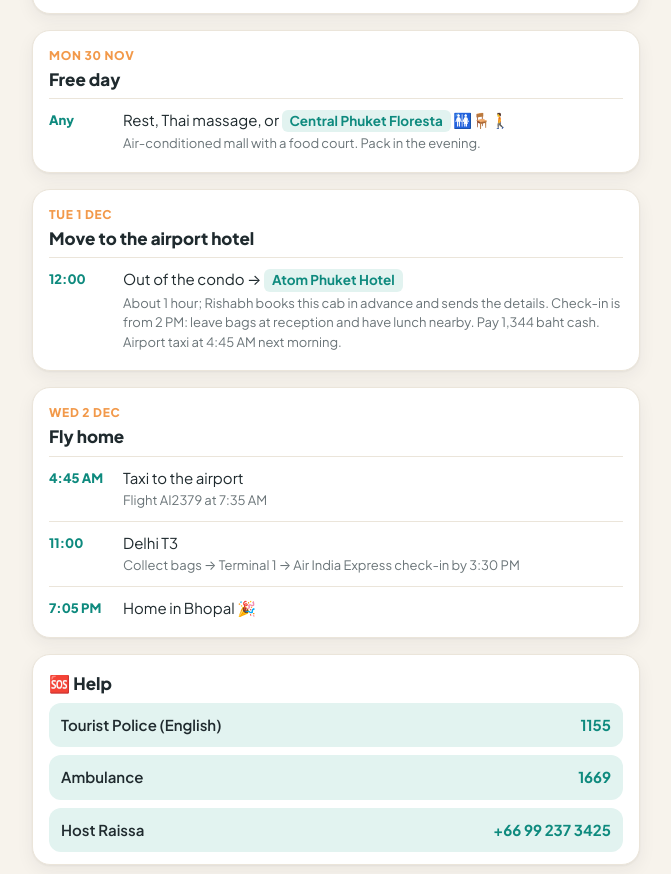
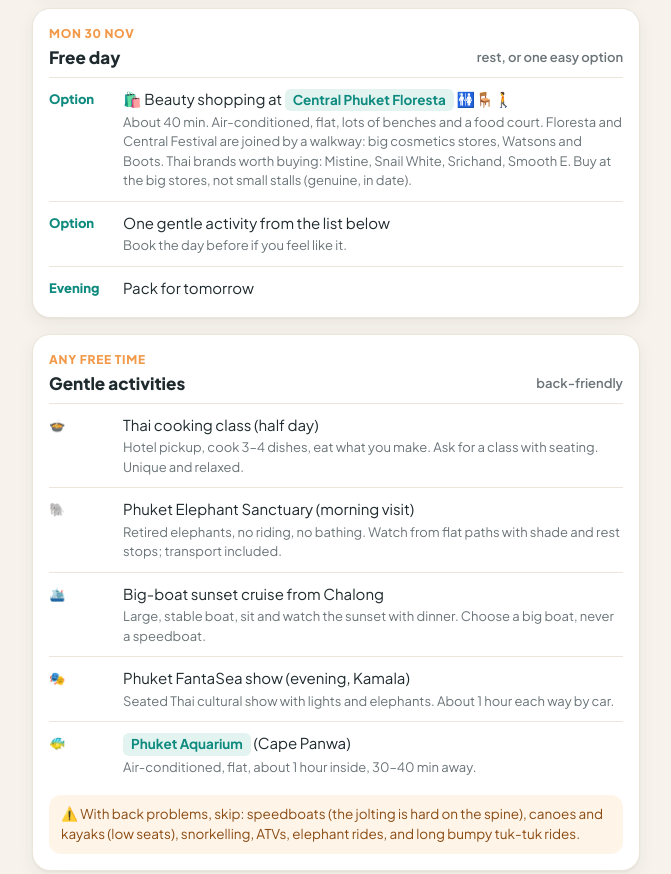
Before and after one commit to rishabhgoswami1/phuket-trip-checklist, a plain HTML site: page day-plan.html in a window 1280 px wide. Shown: the part 1788-2662 px from the top of the page, without its empty margins (304-975 px from the left). Drawn offline with Linux system fonts and the light colour scheme.

Commit message:
Free Monday with beauty shopping; gentle activities; no massages
Co-Authored-By: Claude Opus 5.5 <noreply@anthropic.com>

```diff
--- a/day-plan.html
+++ b/day-plan.html
@@ -41,7 +41,7 @@
 <h2>Thai temples</h2>
 <div class="stop"><div class="time">10:00</div><div class="what"><span class="grab">Wat Chalong</span> 🚻🚶<small>Phuket's biggest temple. Flat, about 1 hour.</small></div></div>
 <div class="stop"><div class="time">11:30</div><div class="what"><span class="grab">Big Buddha Phuket</span> 🚻<small>Car goes to the top; short walk and a few steps. Huge views.</small></div></div>
-<div class="stop"><div class="time">1:00 PM</div><div class="what">Lunch in Chalong 🪑<small>Optional 1-hour Thai foot massage (~300–500 baht)</small></div></div>
+<div class="stop"><div class="time">1:00 PM</div><div class="what">Lunch in Chalong, then back to the condo to rest 🪑</div></div>
 <div class="tip">💡 Keep the same car or driver all day. Grab is hard to find at Big Buddha for the way back.</div>
 </section>
 
@@ -64,8 +64,21 @@
 
 <section class="day">
 <div class="date">Mon 30 Nov</div>
-<h2>Free day</h2>
-<div class="stop"><div class="time">Any</div><div class="what">Rest, Thai massage, or <span class="grab">Central Phuket Floresta</span> 🚻🪑🚶<small>Air-conditioned mall with a food court. Pack in the evening.</small></div></div>
+<h2>Free day <span class="sub">rest, or one easy option</span></h2>
+<div class="stop"><div class="time">Option</div><div class="what">🛍️ Beauty shopping at <span class="grab">Central Phuket Floresta</span> 🚻🪑🚶<small>About 40 min. Air-conditioned, flat, lots of benches and a food court. Floresta and Central Festival are joined by a walkway: big cosmetics stores, Watsons and Boots. Thai brands worth buying: Mistine, Snail White, Srichand, Smooth E. Buy at the big stores, not small stalls (genuine, in date).</small></div></div>
+<div class="stop"><div class="time">Option</div><div class="what">One gentle activity from the list below<small>Book the day before if you feel like it.</small></div></div>
+<div class="stop"><div class="time">Evening</div><div class="what">Pack for tomorrow</div></div>
+</section>
+
+<section class="day">
+<div class="date">Any free time</div>
+<h2>Gentle activities <span class="sub">back-friendly</span></h2>
+<div class="stop"><div class="time">🍲</div><div class="what">Thai cooking class (half day)<small>Hotel pickup, cook 3–4 dishes, eat what you make. Ask for a class with seating. Unique and relaxed.</small></div></div>
+<div class="stop"><div class="time">🐘</div><div class="what">Phuket Elephant Sanctuary (morning visit)<small>Retired elephants, no riding, no bathing. Watch from flat paths with shade and rest stops; transport included.</small></div></div>
+<div class="stop"><div class="time">🛳️</div><div class="what">Big-boat sunset cruise from Chalong<small>Large, stable boat, sit and watch the sunset with dinner. Choose a big boat, never a speedboat.</small></div></div>
+<div class="stop"><div class="time">🎭</div><div class="what">Phuket FantaSea show (evening, Kamala)<small>Seated Thai cultural show with lights and elephants. About 1 hour each way by car.</small></div></div>
+<div class="stop"><div class="time">🐠</div><div class="what"><span class="grab">Phuket Aquarium</span> (Cape Panwa)<small>Air-conditioned, flat, about 1 hour inside, 30–40 min away.</small></div></div>
+<div class="tip">⚠️ With back problems, skip: speedboats (the jolting is hard on the spine), canoes and kayaks (low seats), snorkelling, ATVs, elephant rides, and long bumpy tuk-tuk rides.</div>
 </section>
 
 <section class="day">
```
